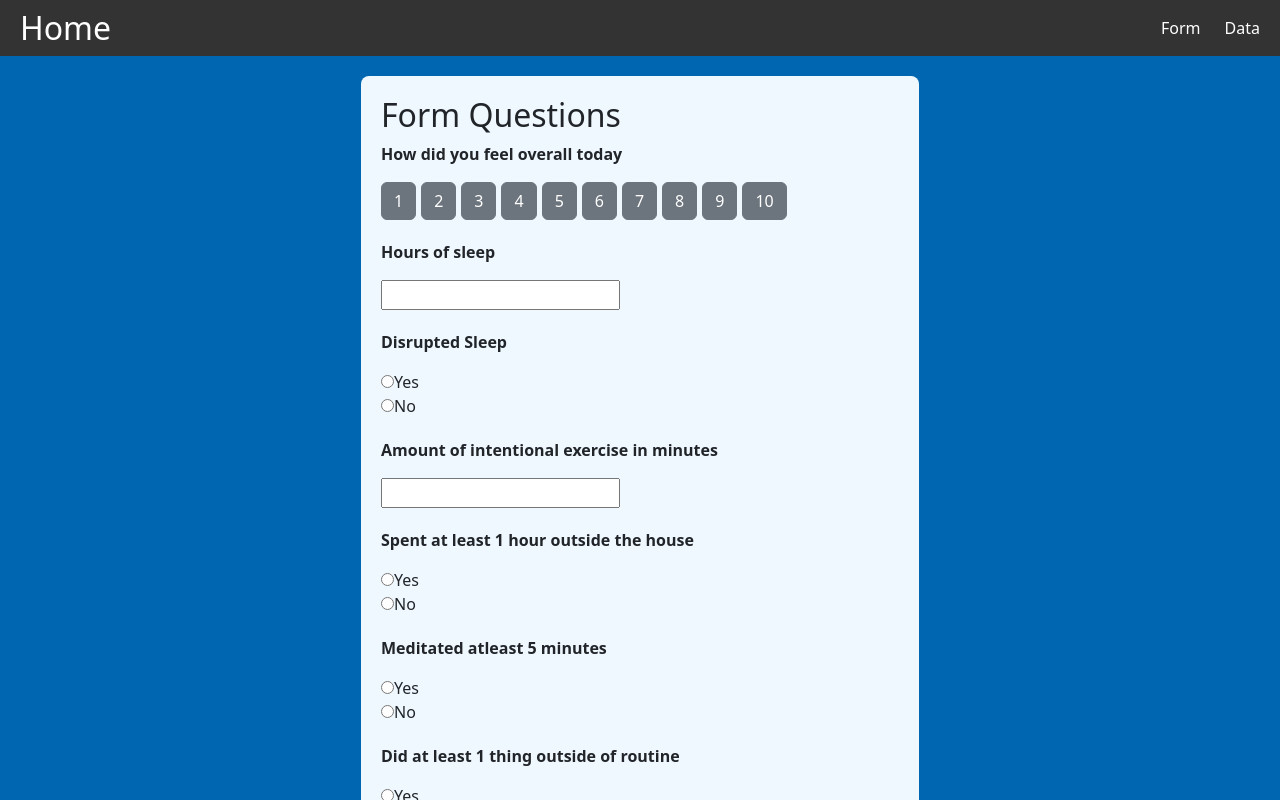
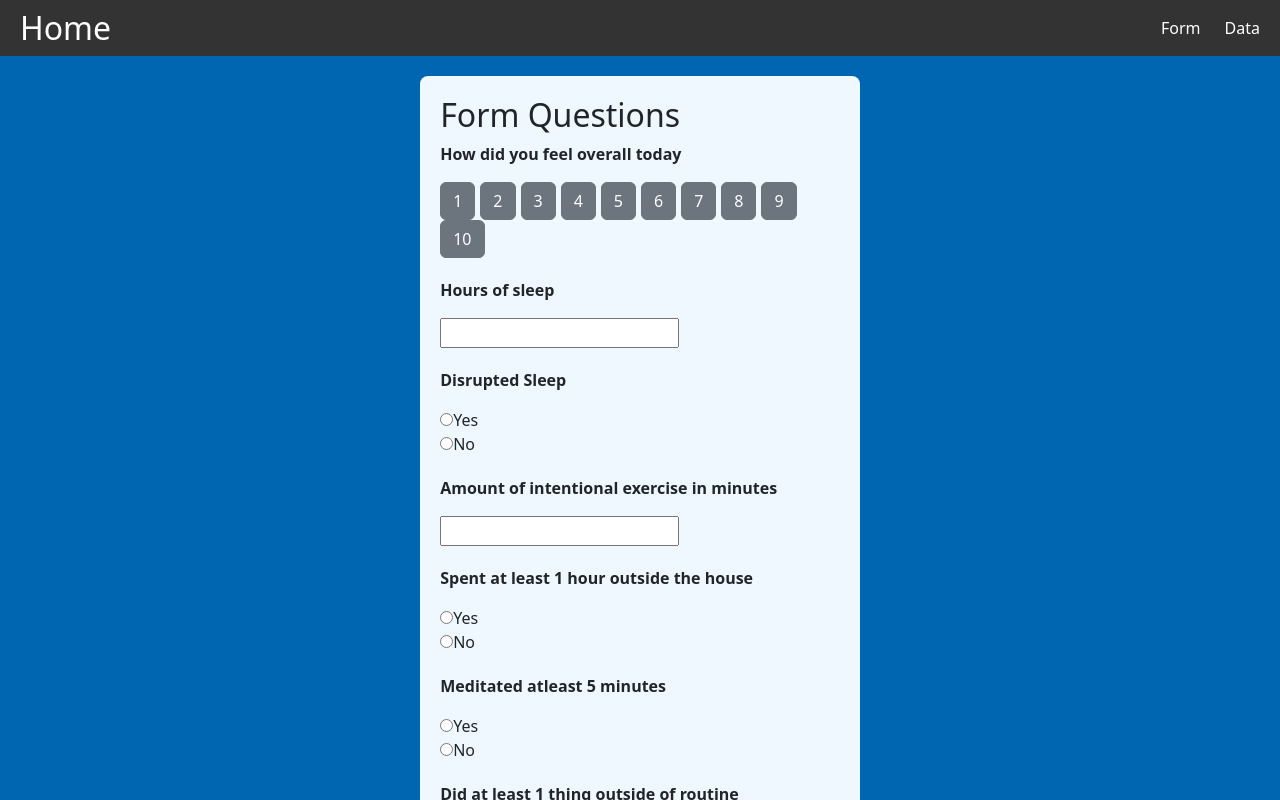
Before and after one commit to emilebilodeau/survey-creation-app, a React (Vite) app in the folder mood/: page /update/1 in a window 1280 px wide. Shown: the top 800 px of the page. Built offline with nearby package versions, Linux system fonts and the light colour scheme.

Commit message:
made data table larger

```diff
--- a/mood/src/App.css
+++ b/mood/src/App.css
@@ -60,7 +60,7 @@ body {
   border: 2px;
   padding: 20px;
   margin: 20px auto; /* centers the survey */
-    width: 50%;
+  width: 35%;
   border-radius: 8px; /* rounded corners */
   background-color: #f0f8ff;
 }
@@ -96,14 +96,15 @@ body {
 /* Table component css */
 
 .data-table {
-  margin-top: 20px;
   background-color: white;
   border: 2px solid;
+  width: 90%;
+  margin: 20px auto;
 }
 
 .table-header {
   background-color: #333;
-  color: white
+  color: white;
 }
 
 .table-button {
--- a/mood/src/App.tsx
+++ b/mood/src/App.tsx
@@ -11,7 +11,7 @@ function App() {
   return (
     <>
       <Navbar />
-      <div className="container">
+      <div className="container-fluid">
         <Routes>
           <Route path="/" element={<Home />}></Route>
           <Route path="/form" element={<Form />}></Route>
```
Lines whose indentation alone changed are shown as unchanged.
